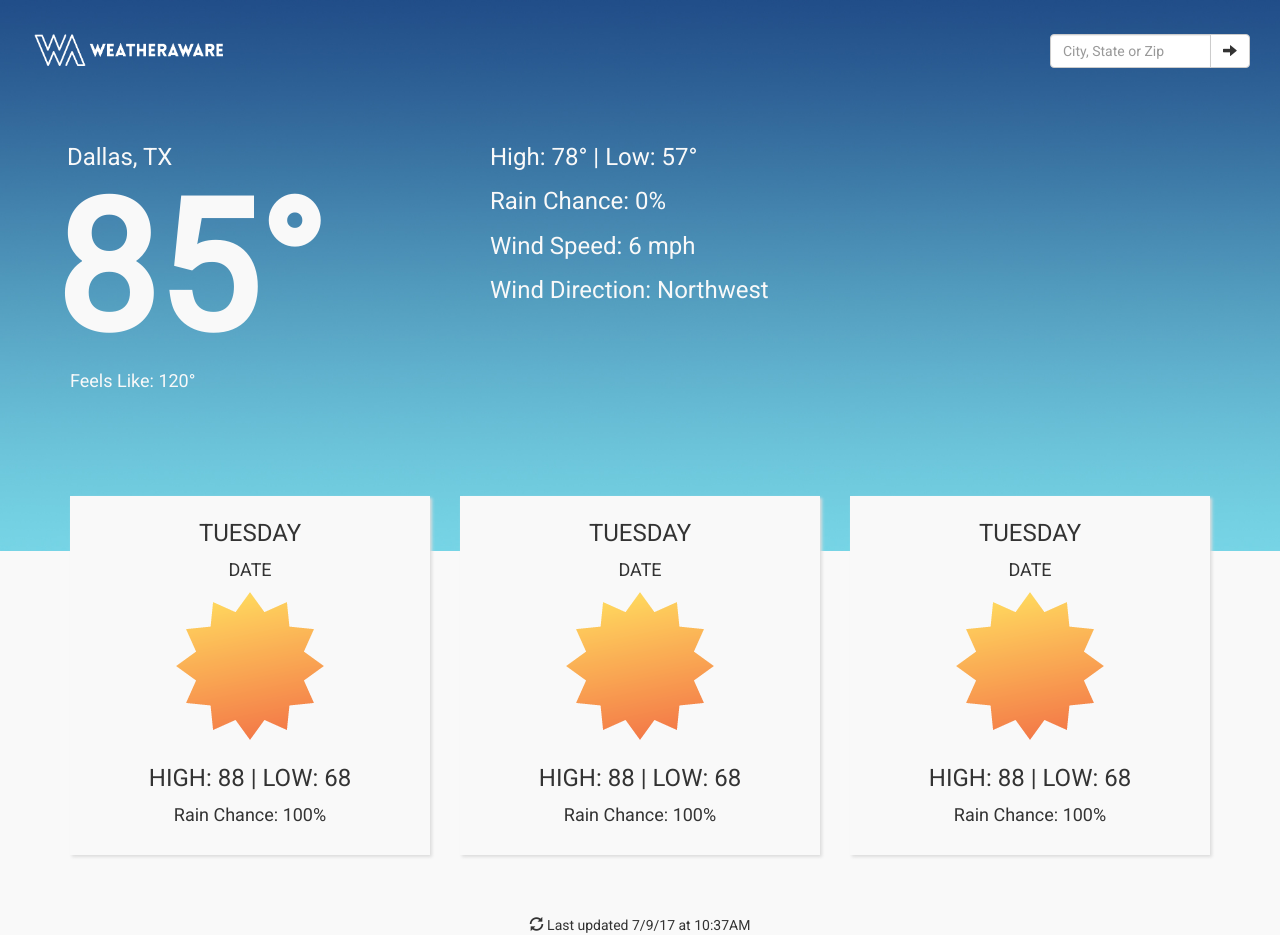
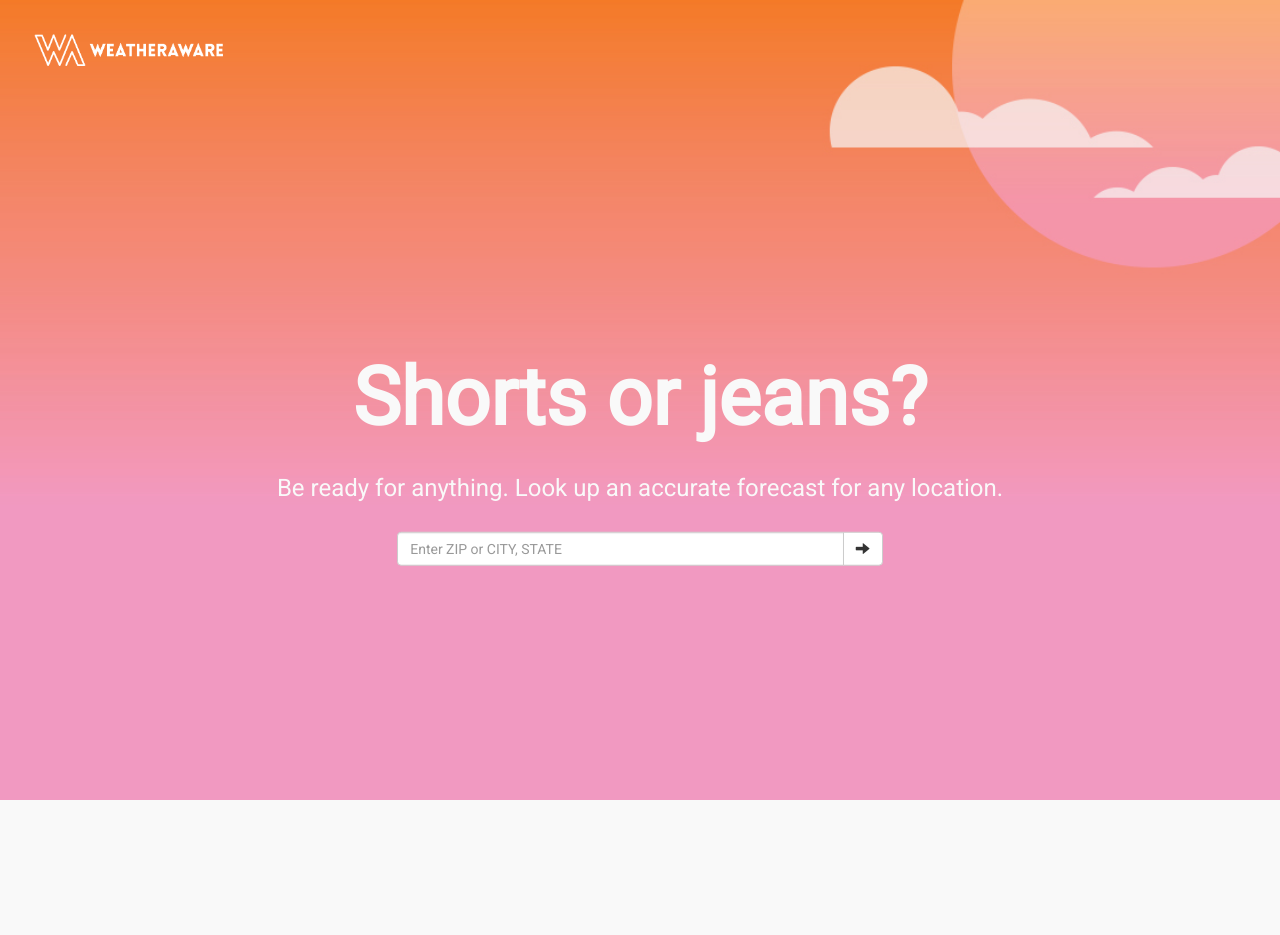
Before and after one commit to ben-lacy/liri-node-app, a website: page public/index.html in a window 1280 px wide. After the commit the page ends 800 px from the top, so only its background shows below. Drawn offline with nearby package versions, Linux system fonts and the light colour scheme.

Commit message:
most styling done

```diff
--- a/public/index.html
+++ b/public/index.html
@@ -15,30 +15,46 @@
     <link href="https://fonts.googleapis.com/css?family=Roboto" rel="stylesheet">
   </head>
 	<body>
-    <!-- <div id="landing-page">
+    <div id="landing-page">
+      <nav>
+        <a href="/"><div class="pull-left" id="nav-logo-div">
+            <img alt="Logo" src="/images/LOGO-white-PNG-01.png" id="nav-logo">
+        </div></a>
+      </nav>
       <div class="container" id="positioner">
-        <div class="row">
-          <div class="col-sm-12">
-            <h1>Is winter really coming?</h1>
-            <h3>Weather stuff words here wow such text filling blank space should've used lorem ipsum.</h3>
-            <form>
-              <input type="text" class="form-control" id="loc-input" placeholder="Enter your City + State or Zip Code">
-              <button class="btn btn-default" type="submit" id="loc-input-btn">Submit</button>
-            </form>
+        <div class="row text-center" id="landing-text">
+          <span id="main-message">Is winter really coming?</span>
+          <h3>Be ready for anything. Look up an accurate forecast for any location.</h3>
+          <div class="col-xs-12 col-sm-8 col-sm-offset-2">
+            <br>
+            <div class="row">
+              <div class="col-xs-12 col-sm-8 col-sm-offset-2">
+                <form>
+                  <div class="input-group">
+                    <input type="text" class="form-control" id="loc-input" placeholder="Enter ZIP or CITY, STATE">
+                    <span class="input-group-btn">
+                      <button class="btn btn-default" type="submit" id="loc-input-btn">
+                        <span class="glyphicon glyphicon-arrow-right"></span>
+                      </button>
+                    </span>
+                  </div>
+                </form>
+              </div>
+            </div>
           </div>
         </div>
       </div>
-    </div> -->
-    <div  id="weather-display"> <!-- class="hidden" -->
+    </div>
+    <div class="hidden" id="weather-display">
       <div id="current-weather">
         <!-- //////////////////// NAVBAR /////////////////// -->
           <nav>
-            <a href="/"><div class="pull-left text-center">
+            <a href="/"><div class="pull-left" id="nav-logo-div">
                 <img alt="Logo" src="/images/LOGO-white-PNG-01.png" id="nav-logo">
             </div></a>
             <form id="nav-form">
               <div class="input-group">
-                <input type="text" class="form-control" placeholder="City, State or Zip">
+                <input type="text" class="form-control" placeholder="Enter ZIP or CITY, STATE">
                 <span class="input-group-btn">
                   <button class="btn btn-default" type="submit">
                       <span class="glyphicon glyphicon-arrow-right"></span>
@@ -51,19 +67,33 @@
         <div class="container">
           <!-- //////////////////// CURRENT-WEATHER /////////////////// -->
             <div class="row">
+              <p> &nbsp; <span="city-state"> Dallas, TX </span> </p>  <!-- CURRENT CITY,STATE -->
+            </div>
+            <div class="row">
               <div class="col-sm-4" id="current-temp">
-                <div class="row">
-                  <p> &nbsp; <span="city-state"> Dallas, TX </span> </p>                            <!-- CITY,STATE -->
-                </div>
-                <div class="row" id="tempLg"> 85&deg; </div>                                        <!-- CURRENT TEMP -->
-                <h4>Feels Like: <span id="feels-like">120</span>&deg;</h4>                          <!-- FEELS LIKE -->
+                <div class="row" id="tempLg"> 85&deg; </div>  <!-- CURRENT TEMP -->
+                <h4>Feels Like: <span id="feels-like">120</span>&deg;</h4>  <!-- CURRENT FEELS LIKE -->
               </div>
 
               <div class="col-sm-8" id="current-conditions">
-                <p>High: <span id="high">78</span>&deg; | Low: <span id="low">57</span>&deg;</p>    <!-- HIGH/LOW -->
-                <p id="rain">Rain Chance: 0%</p>                                                    <!-- RAIN CHANCE -->
-                <p>Wind Speed: <span id="wind-speed">6 mph</span></p>                               <!-- Wind Speed -->
-                <p>Wind Direction: <span id="wind-direction">Northwest</span></p>                   <!-- Wind Direction -->
+                <p>   <!-- CURRENT HIGH/LOW -->
+                  <img src="/images/small-icons/HIGH.png" class="tinycon" alt="High">
+                  High: <span id="high">78</span>&deg; |
+                  <img src="/images/small-icons/LOW.png" class="tinycon" alt="High">
+                  Low: <span id="low">57</span>&deg;
+                </p>
+                <p>   <!-- CURRENT SKYTEXT -->
+                  <img src="/images/small-icons/CLOUDY.png" class="tinycon" alt="Condition" id="current-condition">
+                  <span id="skytext">Sunny</span>
+                </p>
+                <p>    <!-- CURRENT RAIN CHANCE -->
+                  <img src="/images/small-icons/PRECIP.png" class="tinycon" alt="Rain Chance">
+                  Rain Chance: <span id="rain">0</span>%
+                </p>
+                <p>    <!-- CURRENT WIND SPEED -->
+                  <img src="/images/small-icons/WIND.png" class="tinycon" alt="Wind">
+                  Wind: <span id="wind">6 mph Northwest</span>
+                </p>
               </div>
             </div>
         </div>
@@ -74,7 +104,8 @@
         <div class="container">
             <div class="row text-center">
               <div class="col-sm-4">
-                <div class="forecast-cells" id="fc-day1">
+                <!-- DAY 1 -->
+                <div class="forecast-cells" id="fc1">
                   <p id="fc1-day">TUESDAY</p>
                   <h4 id="fc1-date">DATE</h4>
                   <div class="row">
@@ -86,27 +117,29 @@
                 </div>
               </div>
               <div class="col-sm-4">
-                <div class="forecast-cells" id="fc-day1">
-                  <p id="fc1-day">TUESDAY</p>
-                  <h4 id="fc1-date">DATE</h4>
+                <!-- DAY 2 -->
+                <div class="forecast-cells" id="fc2">
+                  <p id="fc2-day">TUESDAY</p>
+                  <h4 id="fc2-date">DATE</h4>
                   <div class="row">
-                    <img id="fc1-image" src="/images/forecast-icons/sunny-icon-01.png" alt="Weather-State" class="forecast-image">
+                    <img id="fc2-image" src="/images/forecast-icons/sunny-icon-01.png" alt="Weather-State" class="forecast-image">
                   </div>
                   <br>
-                  <p>HIGH: <span id="fc1-high">88</span> | LOW: <span id="fc1-low">68</span></p>
-                  <h4>Rain Chance: <span id="fc1-rain">100%</span></h4>
+                  <p>HIGH: <span id="fc2-high">88</span> | LOW: <span id="fc2-low">68</span></p>
+                  <h4>Rain Chance: <span id="fc2-rain">100%</span></h4>
                 </div>
               </div>
               <div class="col-sm-4">
-                <div class="forecast-cells" id="fc-day1">
-                  <p id="fc1-day">TUESDAY</p>
-                  <h4 id="fc1-date">DATE</h4>
+                <!-- DAY 3 -->
+                <div class="forecast-cells" id="fc3">
+                  <p id="fc3-day">TUESDAY</p>
+                  <h4 id="fc3-date">DATE</h4>
                   <div class="row">
-                    <img id="fc1-image" src="/images/forecast-icons/sunny-icon-01.png" alt="Weather-State" class="forecast-image">
+                    <img id="fc3-image" src="/images/forecast-icons/sunny-icon-01.png" alt="Weather-State" class="forecast-image">
                   </div>
                   <br>
-                  <p>HIGH: <span id="fc1-high">88</span> | LOW: <span id="fc1-low">68</span></p>
-                  <h4>Rain Chance: <span id="fc1-rain">100%</span></h4>
+                  <p>HIGH: <span id="fc3-high">88</span> | LOW: <span id="fc3-low">68</span></p>
+                  <h4>Rain Chance: <span id="fc3-rain">100</span>%</h4>
                 </div>
               </div>
             </div>
@@ -126,7 +159,34 @@
 
     <script src="https://code.jquery.com/jquery.js"></script>
     <script>
-      function hideLandingPage(){
+      function randomizeMe(){
+        var messages = [
+          "Shorts or jeans?",
+          "Will it be hot today?",
+          "Should I bring an umbrella?",
+          "Is it going to rain?",
+          "Should I pack a jacket?",
+          "Is winter really coming?",
+          "Will I need a sweater?",
+          "Long or short sleeves?"
+        ];
+        var bgs = [
+          "url('/images/background-images/background-HOT.jpg')",
+          "url('/images/background-images/background-HOT.jpg')",
+          "url('/images/background-images/background-RAINY.jpg')",
+          "url('/images/background-images/background-RAINY.jpg')",
+          "url('/images/background-images/background-SNOW.jpg')",
+          "url('/images/background-images/background-SNOW.jpg')",
+          "url('/images/background-images/background-SUNNY.jpg')",
+          "url('/images/background-images/background-SUNNY.jpg')",
+        ];
+        var pickOne = Math.floor((Math.random() * 8) + 0);
+        $("#landing-page").css("background-image", bgs[pickOne]);
+        $("#main-message").text(messages[pickOne]);
+      }
+      randomizeMe();
+
+      function switchPages(){
         $("#landing-page").toggleClass('hidden');
         $("#weather-display").toggleClass('hidden');
       }
@@ -137,7 +197,7 @@
         $("#loc-input").val("");
         loc = { location: loc };
         var currentURL = window.location.origin;
-        // hideLandingPage();
+        switchPages();
         $.post(currentURL + '/api/location', loc, function(data){
             // do something with returned data
         });
--- a/public/style/style.css
+++ b/public/style/style.css
@@ -1,41 +1,41 @@
-p{
-  font-size: 24px;
-}
-#current-weather{
-  text-align: center;
-}
-
-#refresh-text {
-  color: #333;
-}
-
-.forecast-cells{
-  padding: 20px;
-  color: #333;
-  background-color: #f9f9f9;
-  margin-top: 20px;
-  margin-bottom: 20px;
-  height: 100%;
-}
-
 /* PAGE SIZING/STYLING */
 body, html {
   color: #f9f9f9;
   background-color: #f9f9f9;
   font-family: 'Roboto', sans-serif;
-  background-image: url('/images/background-MAINPAGE.jpg');
+  background-image: url('/images/background-images/background-MAINPAGE.jpg');
   background-size: cover;
 }
 #landing-page{
   height: 100vh;
+  background-size: cover;
+  background-position: top left;
 }
 #positioner{
   position: relative;
   top: 50%;
-  transform: translateY(-50%);
+  transform: translateY(-70%);
+}
+#landing-text{
+  padding: 5px;
+}
+#main-message{
+  font-size: 50px;
+  font-weight: bold;
+}
+.tinycon{
+  height: 25px;
+  width: 25px;
+  margin: 3px;
+}
+p{
+  font-size: 24px;
+}
+#refresh-text {
+  color: #333;
 }
 
-/* NAV STUFF */
+/* NAVBAR - HEADER */
 nav {
   height: 100px;
   padding: 30px;
@@ -46,12 +46,15 @@ nav {
 #nav-form{
   float: right;
   padding-top: 4px;
-  width: 200px;
+  width: 300px;
 }
 
-
+/* CURRENT WEATHER SECTION */
+#current-weather{
+  text-align: center;
+}
 #tempLg {
-  font-size: 180px;
+  font-size: 150px;
   line-height: .9em;
   font-weight: bold;
   padding: 5px 0 10px 0;
@@ -60,20 +63,42 @@ nav {
   font-size: 50px
 }
 
+/* FORECAST SECTION */
+.forecast-cells{
+  padding: 30px;
+  color: #333;
+  background-color: #f9f9f9;
+  margin-top: 20px;
+}
+.forecast-image{
+  width: 100px;
+  height: 100px;
+}
+
+/* MEDIA QUERIES */
+@media screen and (max-width: 767px){
+  #nav-logo-div, #nav-form{
+    width: 100%;
+  }
+}
+
 @media screen and (min-width: 768px){
   body, html{
     background-image: none;
   }
   #current-weather{
-    background-image: url('/images/background-MAINPAGE.jpg');
+    background-image: url('/images/background-images/background-MAINPAGE.jpg');
     background-size: cover;
     background-position: center bottom;
     background-repeat: no-repeat;
     padding-bottom: 150px;
     text-align: left;
   }
+  #main-message{
+    font-size: 80px;
+  }
   #forecast {
-    margin-top: -75px;
+    margin-top: -100px;
   }
   #tempLg {
     font-size: 125px;
@@ -88,7 +113,7 @@ nav {
     padding-left: 45px;
   }
   .forecast-cells{
-    box-shadow: 2px 2px 3px #dddddd;
+    box-shadow: 0 4px 8px 2px rgba(0, 0, 0, 0.2);
   }
 }
 
```
Also changed, not shown: public/images/background-images/background-HOT.jpg (added), public/images/background-images/background-MAINPAGE.jpg (renamed from public/images/background-MAINPAGE.jpg), public/images/background-images/background-RAINY.jpg (added), public/images/background-images/background-SNOW.jpg (added), public/images/background-images/background-SUNNY.jpg (added), public/images/small-icons/CLOUDY.png, public/images/small-icons/HIGH.png, public/images/small-icons/LOW.png, public/images/small-icons/PARTLY-CLOUDY.png, public/images/small-icons/PRECIP.png, public/images/small-icons/RAIN.png, public/images/small-icons/STORM.png, public/images/small-icons/SUNNY.png, public/images/small-icons/WIND.png.
